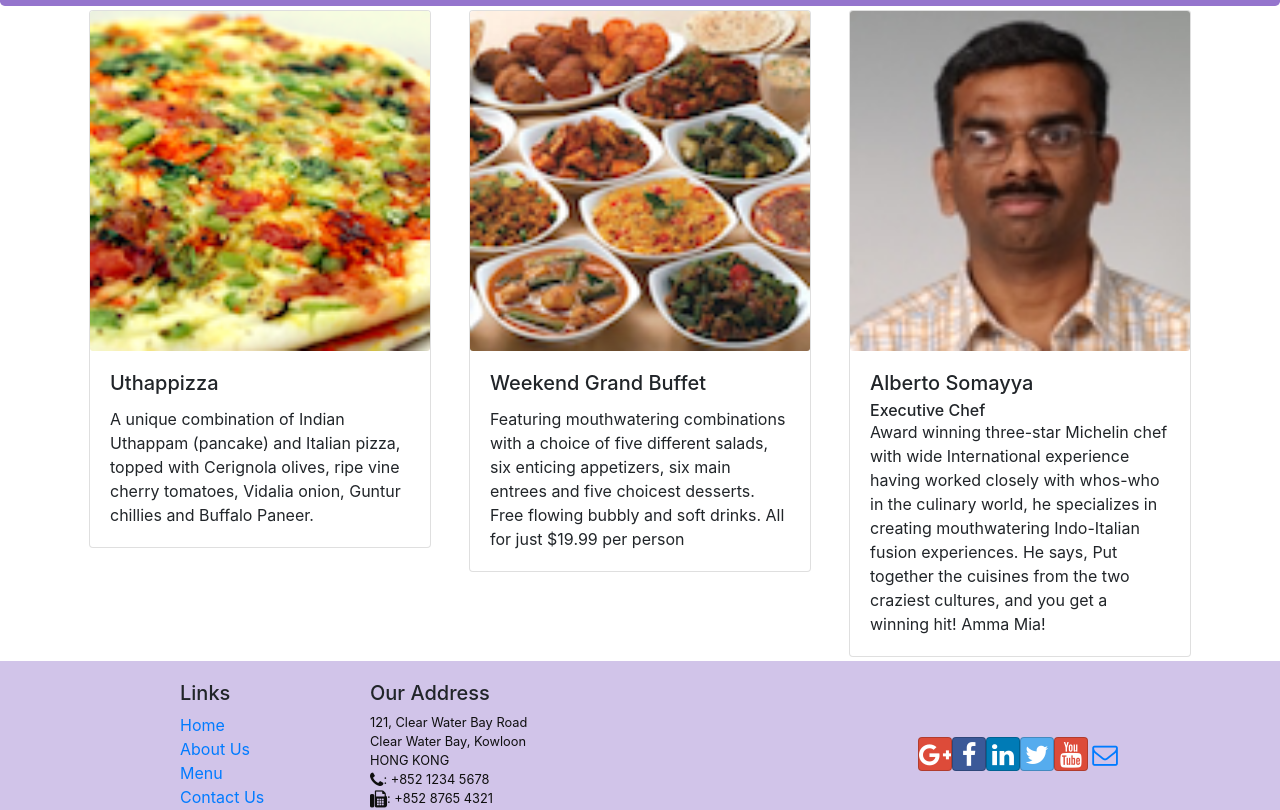
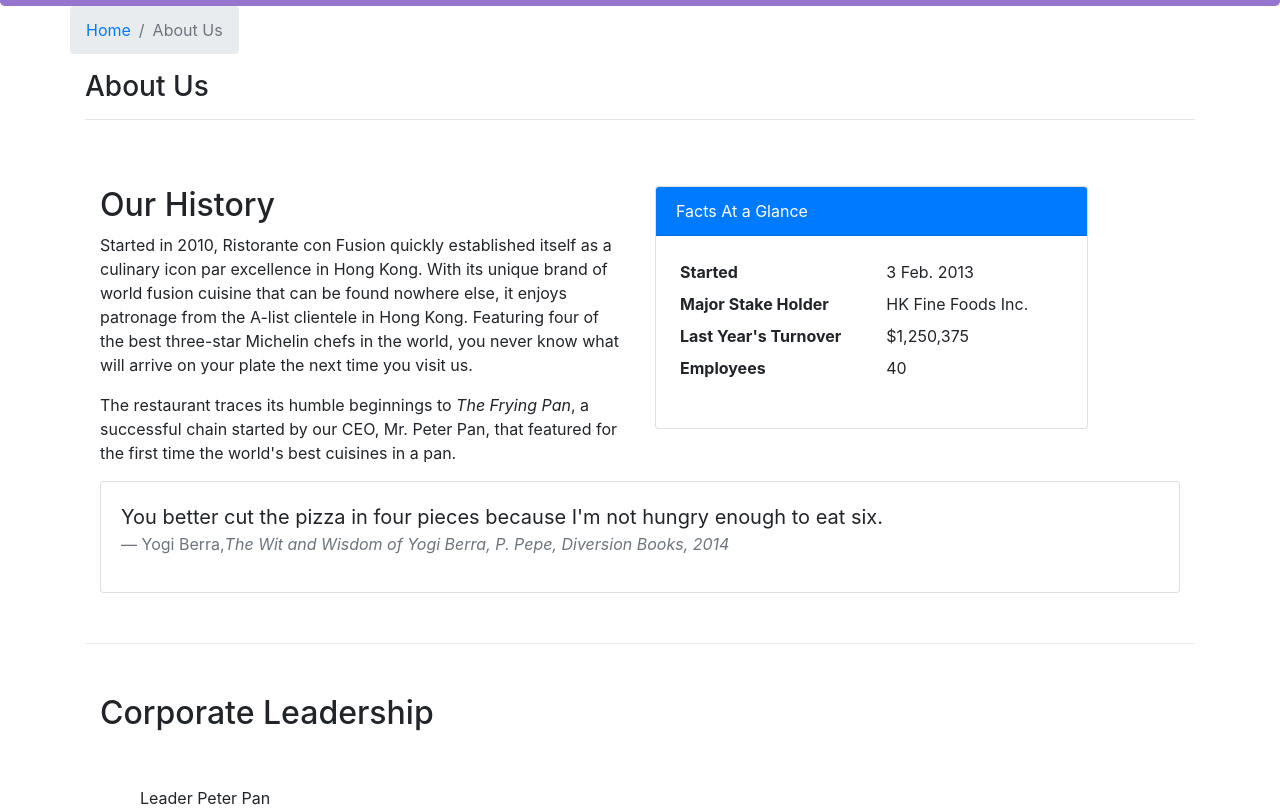
Before and after one commit to VagDimitrop/React-Coursera-Lesson, a React (Create React App) app: page /aboutus in a window 1280 px wide. Before the commit this address led to /home. Shown: the part 336-1146 px from the top of the page. Built offline with nearby package versions, Linux system fonts and the light colour scheme.

Commit message:
Added route to about us page view

```diff
--- /dev/null
+++ b/src/components/AboutComponent.js
@@ -0,0 +1,77 @@
+import React from 'react';
+import { Breadcrumb, BreadcrumbItem, Card, CardBody, CardHeader, Media } from 'reactstrap';
+import { Link } from 'react-router-dom';
+
+function About(props) {
+
+    const leaders = props.leaders.map((leader) => {
+        return (
+            <p>Leader {leader.name}</p>
+        );
+    });
+
+    return(
+        <div className="container">
+            <div className="row">
+                <Breadcrumb>
+                    <BreadcrumbItem><Link to="/home">Home</Link></BreadcrumbItem>
+                    <BreadcrumbItem active>About Us</BreadcrumbItem>
+                </Breadcrumb>
+                <div className="col-12">
+                    <h3>About Us</h3>
+                    <hr />
+                </div>
+            </div>
+            <div className="row row-content">
+                <div className="col-12 col-md-6">
+                    <h2>Our History</h2>
+                    <p>Started in 2010, Ristorante con Fusion quickly established itself as a culinary icon par excellence in Hong Kong. With its unique brand of world fusion cuisine that can be found nowhere else, it enjoys patronage from the A-list clientele in Hong Kong.  Featuring four of the best three-star Michelin chefs in the world, you never know what will arrive on your plate the next time you visit us.</p>
+                    <p>The restaurant traces its humble beginnings to <em>The Frying Pan</em>, a successful chain started by our CEO, Mr. Peter Pan, that featured for the first time the world's best cuisines in a pan.</p>
+                </div>
+                <div className="col-12 col-md-5">
+                    <Card>
+                        <CardHeader className="bg-primary text-white">Facts At a Glance</CardHeader>
+                        <CardBody>
+                            <dl className="row p-1">
+                                <dt className="col-6">Started</dt>
+                                <dd className="col-6">3 Feb. 2013</dd>
+                                <dt className="col-6">Major Stake Holder</dt>
+                                <dd className="col-6">HK Fine Foods Inc.</dd>
+                                <dt className="col-6">Last Year's Turnover</dt>
+                                <dd className="col-6">$1,250,375</dd>
+                                <dt className="col-6">Employees</dt>
+                                <dd className="col-6">40</dd>
+                            </dl>
+                        </CardBody>
+                    </Card>
+                </div>
+                <div className="col-12">
+                    <Card>
+                        <CardBody className="bg-faded">
+                            <blockquote className="blockquote">
+                                <p className="mb-0">You better cut the pizza in four pieces because
+                                    I'm not hungry enough to eat six.</p>
+                                <footer className="blockquote-footer">Yogi Berra,
+                                <cite title="Source Title">The Wit and Wisdom of Yogi Berra,
+                                    P. Pepe, Diversion Books, 2014</cite>
+                                </footer>
+                            </blockquote>
+                        </CardBody>
+                    </Card>
+                </div>
+            </div>
+            <div className="row row-content">
+                <div className="col-12">
+                    <h2>Corporate Leadership</h2>
+                </div>
+                <div className="col-12">
+                    <Media list>
+                        {leaders}
+                    </Media>
+                </div>
+            </div>
+        </div>
+    );
+}
+
+export default About;
--- a/src/components/MainComponent.js
+++ b/src/components/MainComponent.js
@@ -4,6 +4,7 @@
 import Header from './HeaderComponent';
 import Footer from './FooterComponent';
 import Home from './HomeComponent';
+import About from './AboutComponent';
 import Contact from './ContactComponent';
 import {DISHES} from '../shared/dishes';
 import {LEADERS} from '../shared/leaders';
@@ -40,7 +41,6 @@
         <DishDetail dish={this.state.dishes.filter((dish) => dish.id === parseInt(match.params.dishId,10))[0]}
           comments={this.state.comments.filter((comment) => comment.dishId === parseInt(match.params.dishId,10))}
         />
-
       );
     }
 
@@ -52,6 +52,7 @@
           <Route exact path="/menu" component={() => <Menu dishes={this.state.dishes}/>} />
           <Route path="/menu/:dishId" component={DishWithId} />
           <Route exact path="/contactus" component={Contact} />
+          <Route exact path="/aboutus" component={() => <About leaders={this.state.leaders}/>} />
           <Redirect to="/home" />
         </Switch>
         <Footer />
```
Also changed, not shown: 1 other file (tests, documents, lock files or other folders).
